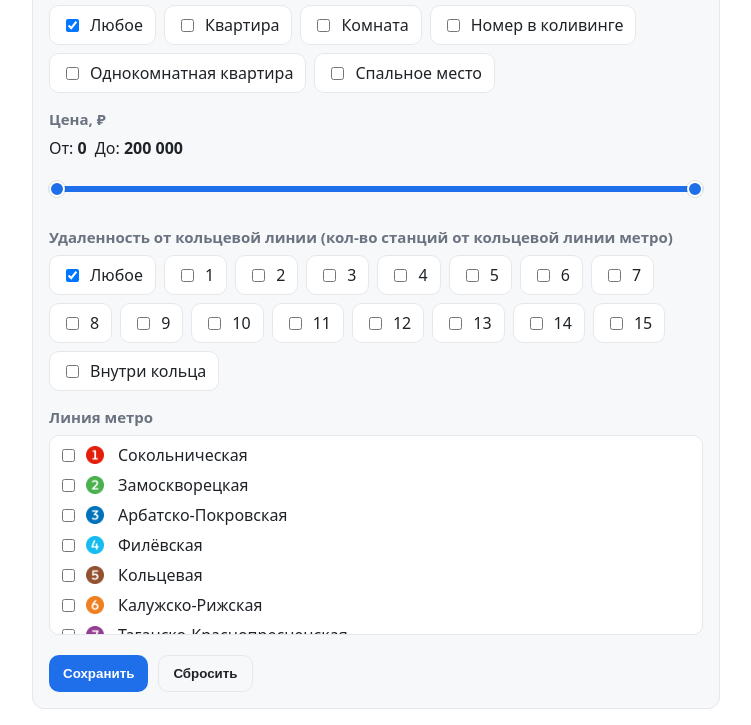
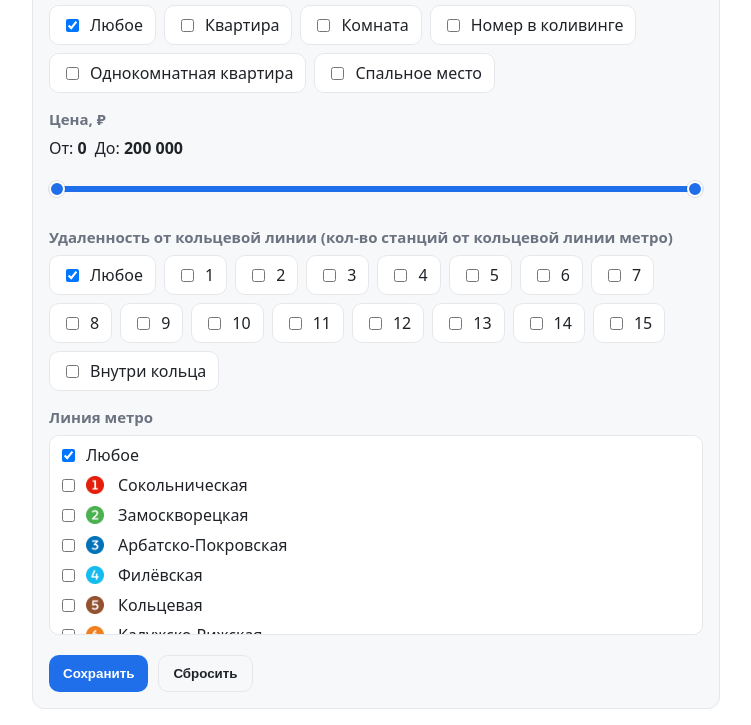
Before and after one commit to Loysoon/colife_web_tg, a plain HTML site: page index.html in a window 1280 px wide. Shown: the part 99-824 px from the top of the page, without its empty margins (264-1015 px from the left). Drawn offline with Linux system fonts and the light colour scheme.

Commit message:
Add files via upload

```diff
--- a/index.html
+++ b/index.html
@@ -160,29 +160,30 @@
 
         <div class="section">
           <h2>Линия метро</h2>
-          <div class="scroll checkboxes">
-            <label><input type="checkbox" value="Сокольническая" /> <img class="metro-icon" src="metro_icons/sokolnicheskaya.png" alt="">Сокольническая</label>
-            <label><input type="checkbox" value="Замоскворецкая" /> <img class="metro-icon" src="metro_icons/zamoskvoretskaya.png" alt="">Замоскворецкая</label>
-            <label><input type="checkbox" value="Арбатско-Покровская" /> <img class="metro-icon" src="metro_icons/arbatsko-pokrovskaya.png" alt="">Арбатско-Покровская</label>
-            <label><input type="checkbox" value="Филёвская" /> <img class="metro-icon" src="metro_icons/filevskaya.png" alt="">Филёвская</label>
-            <label><input type="checkbox" value="Кольцевая" /> <img class="metro-icon" src="metro_icons/kolcevaya.png" alt="">Кольцевая</label>
-            <label><input type="checkbox" value="Калужско-Рижская" /> <img class="metro-icon" src="metro_icons/kaluzhsko-rizhskaya.png" alt="">Калужско-Рижская</label>
-            <label><input type="checkbox" value="Таганско-Краснопресненская" /> <img class="metro-icon" src="metro_icons/tagansko-krasnopresnenskaya.png" alt="">Таганско-Краснопресненская</label>
-            <label><input type="checkbox" value="Калининская" /> <img class="metro-icon" src="metro_icons/kalininskaya.png" alt="">Калининская</label>
-            <label><input type="checkbox" value="Солнцевская" /> <img class="metro-icon" src="metro_icons/solncevskaya.png" alt="">Солнцевская</label>
-            <label><input type="checkbox" value="Серпуховско-Тимирязевская" /> <img class="metro-icon" src="metro_icons/serpuhovsko-timiryazevskaya.png" alt="">Серпуховско-Тимирязевская</label>
-            <label><input type="checkbox" value="Люблинско-Дмитровская" /> <img class="metro-icon" src="metro_icons/lyublinsko-dmitrovskaya.png" alt="">Люблинско-Дмитровская</label>
-            <label><input type="checkbox" value="Большая кольцевая" /> <img class="metro-icon" src="metro_icons/bolshaya-kolcevaya.png" alt="">Большая кольцевая</label>
-            <label><input type="checkbox" value="Бутовская" /> <img class="metro-icon" src="metro_icons/butovskaya.png" alt="">Бутовская</label>
-            <label><input type="checkbox" value="Московское центральное кольцо" /> <img class="metro-icon" src="metro_icons/mck.png" alt="">Московское центральное кольцо</label>
-            <label><input type="checkbox" value="Некрасовская" /> <img class="metro-icon" src="metro_icons/nekrasovskaya.png" alt="">Некрасовская</label>
-            <label><input type="checkbox" value="Троицкая" /> <img class="metro-icon" src="metro_icons/troickaya.png" alt="">Троицкая</label>
-            <label><input type="checkbox" value="Рублёво-Архангельская" /> <img class="metro-icon" src="metro_icons/rublovo-arhangelskaya.png" alt="">Рублёво-Архангельская</label>
-            <label><input type="checkbox" value="Бирюлёвская" /> <img class="metro-icon" src="metro_icons/biryulevskaya.png" alt="">Бирюлёвская</label>
-            <label><input type="checkbox" value="МЦД1" /> <img class="metro-icon" src="metro_icons/mcd1.png" alt="">МЦД1</label>
-            <label><input type="checkbox" value="МЦД2" /> <img class="metro-icon" src="metro_icons/mcd2.png" alt="">МЦД2</label>
-            <label><input type="checkbox" value="МЦД3" /> <img class="metro-icon" src="metro_icons/mcd3.png" alt="">МЦД3</label>
-            <label><input type="checkbox" value="МЦД4" /> <img class="metro-icon" src="metro_icons/mcd4.png" alt="">МЦД4</label>
+          <div class="scroll checkboxes" id="metro_checkboxes">
+            <label><input type="checkbox" id="metro_any" /> Любое</label>
+            <label><input type="checkbox" name="metro" value="Сокольническая" /> <img class="metro-icon" src="metro_icons/sokolnicheskaya.png" alt="">Сокольническая</label>
+            <label><input type="checkbox" name="metro" value="Замоскворецкая" /> <img class="metro-icon" src="metro_icons/zamoskvoretskaya.png" alt="">Замоскворецкая</label>
+            <label><input type="checkbox" name="metro" value="Арбатско-Покровская" /> <img class="metro-icon" src="metro_icons/arbatsko-pokrovskaya.png" alt="">Арбатско-Покровская</label>
+            <label><input type="checkbox" name="metro" value="Филёвская" /> <img class="metro-icon" src="metro_icons/filevskaya.png" alt="">Филёвская</label>
+            <label><input type="checkbox" name="metro" value="Кольцевая" /> <img class="metro-icon" src="metro_icons/kolcevaya.png" alt="">Кольцевая</label>
+            <label><input type="checkbox" name="metro" value="Калужско-Рижская" /> <img class="metro-icon" src="metro_icons/kaluzhsko-rizhskaya.png" alt="">Калужско-Рижская</label>
+            <label><input type="checkbox" name="metro" value="Таганско-Краснопресненская" /> <img class="metro-icon" src="metro_icons/tagansko-krasnopresnenskaya.png" alt="">Таганско-Краснопресненская</label>
+            <label><input type="checkbox" name="metro" value="Калининская" /> <img class="metro-icon" src="metro_icons/kalininskaya.png" alt="">Калининская</label>
+            <label><input type="checkbox" name="metro" value="Солнцевская" /> <img class="metro-icon" src="metro_icons/solncevskaya.png" alt="">Солнцевская</label>
+            <label><input type="checkbox" name="metro" value="Серпуховско-Тимирязевская" /> <img class="metro-icon" src="metro_icons/serpuhovsko-timiryazevskaya.png" alt="">Серпуховско-Тимирязевская</label>
+            <label><input type="checkbox" name="metro" value="Люблинско-Дмитровская" /> <img class="metro-icon" src="metro_icons/lyublinsko-dmitrovskaya.png" alt="">Люблинско-Дмитровская</label>
+            <label><input type="checkbox" name="metro" value="Большая кольцевая" /> <img class="metro-icon" src="metro_icons/bolshaya-kolcevaya.png" alt="">Большая кольцевая</label>
+            <label><input type="checkbox" name="metro" value="Бутовская" /> <img class="metro-icon" src="metro_icons/butovskaya.png" alt="">Бутовская</label>
+            <label><input type="checkbox" name="metro" value="Московское центральное кольцо" /> <img class="metro-icon" src="metro_icons/mck.png" alt="">Московское центральное кольцо</label>
+            <label><input type="checkbox" name="metro" value="Некрасовская" /> <img class="metro-icon" src="metro_icons/nekrasovskaya.png" alt="">Некрасовская</label>
+            <label><input type="checkbox" name="metro" value="Троицкая" /> <img class="metro-icon" src="metro_icons/troickaya.png" alt="">Троицкая</label>
+            <label><input type="checkbox" name="metro" value="Рублёво-Архангельская" /> <img class="metro-icon" src="metro_icons/rublovo-arhangelskaya.png" alt="">Рублёво-Архангельская</label>
+            <label><input type="checkbox" name="metro" value="Бирюлёвская" /> <img class="metro-icon" src="metro_icons/biryulevskaya.png" alt="">Бирюлёвская</label>
+            <label><input type="checkbox" name="metro" value="МЦД1" /> <img class="metro-icon" src="metro_icons/mcd1.png" alt="">МЦД1</label>
+            <label><input type="checkbox" name="metro" value="МЦД2" /> <img class="metro-icon" src="metro_icons/mcd2.png" alt="">МЦД2</label>
+            <label><input type="checkbox" name="metro" value="МЦД3" /> <img class="metro-icon" src="metro_icons/mcd3.png" alt="">МЦД3</label>
+            <label><input type="checkbox" name="metro" value="МЦД4" /> <img class="metro-icon" src="metro_icons/mcd4.png" alt="">МЦД4</label>
           </div>
         </div>
 
@@ -200,6 +201,7 @@
         tg.expand();
       }
 
+      // ИСПРАВЛЕНИЕ 1: Функция сброса теперь правильно устанавливает "Любое" для всех секций
       document.getElementById('resetBtn').addEventListener('click', () => {
         // Тип жилья — вернуть "Любое"
         const typeAnyEl = document.getElementById('type_any');
@@ -211,8 +213,10 @@
         if (ringAnyEl) ringAnyEl.checked = true;
         document.querySelectorAll('input[name="ring"]').forEach(i => i.checked = false);
 
-        // Метро — очистить
-        document.querySelectorAll('.checkboxes input[type="checkbox"]').forEach(i => i.checked = false);
+        // ИСПРАВЛЕНИЕ 2: Метро — теперь правильно сбрасывается и активируется "Любое"
+        const metroAnyEl = document.getElementById('metro_any');
+        if (metroAnyEl) metroAnyEl.checked = true;
+        document.querySelectorAll('input[name="metro"]').forEach(i => i.checked = false);
 
         // Цена — вернуть к дефолту
         setPriceRanges(DEFAULT_MIN_PRICE, DEFAULT_MAX_PRICE);
@@ -347,12 +351,17 @@
             document.querySelectorAll('input[name="ring"]').forEach(i => i.checked = false);
           }
 
-          // Линии метро
+          // ИСПРАВЛЕНИЕ 3: Линии метро - используем правильный селектор
+          const metroAnyEl = document.getElementById('metro_any');
           if (Array.isArray(data.metros) && data.metros.length) {
             const metrosSet = new Set(data.metros.map(String));
-            document.querySelectorAll('.checkboxes input[type="checkbox"]').forEach(i => {
+            document.querySelectorAll('input[name="metro"]').forEach(i => {
               i.checked = metrosSet.has(i.value);
             });
+            if (metroAnyEl) metroAnyEl.checked = false;
+          } else {
+            if (metroAnyEl) metroAnyEl.checked = true;
+            document.querySelectorAll('input[name="metro"]').forEach(i => i.checked = false);
           }
         } catch (e) {
           console.error('applyFiltersFromUrl error', e);
@@ -389,9 +398,13 @@
           if (rings.length) payload.rings = rings;
         }
 
-        // Метро: только чекбоксы внутри блока со списком метро
-        const metros = Array.from(document.querySelectorAll('.checkboxes input[type="checkbox"]:checked')).map(i => i.value);
-        if (metros.length) payload.metros = metros;
+        // Метро: только если не выбрано "Любое"
+        const metroAnyEl = document.getElementById('metro_any');
+        if (!(metroAnyEl && metroAnyEl.checked)) {
+          // ИСПРАВЛЕНИЕ 4: Используем правильный селектор для метро
+          const metros = Array.from(document.querySelectorAll('input[name="metro"]:checked')).map(i => i.value);
+          if (metros.length) payload.metros = metros;
+        }
 
         return payload;
       }
@@ -444,6 +457,34 @@
           });
         });
       })();
+
+      // ИСПРАВЛЕНИЕ 5: Логика "Любое" для метро - полностью переписана для правильной работы
+      (function bindMetroAnyLogic(){
+        const metroAnyEl = document.getElementById('metro_any');
+        if (!metroAnyEl) return;
+
+        // начальное состояние: если ничего не выбрано — "Любое"
+        metroAnyEl.checked = Array.from(document.querySelectorAll('input[name="metro"]:checked')).length === 0;
+
+        metroAnyEl.addEventListener('change', () => {
+          if (metroAnyEl.checked) {
+            // Включили «Любое» — снимаем конкретные значения
+            document.querySelectorAll('input[name="metro"]').forEach(i => i.checked = false);
+          } else {
+            // Пользователь попытался снять «Любое». Если ничего другого не выбрано — не даём снять
+            const anyChecked = Array.from(document.querySelectorAll('input[name="metro"]:checked')).length > 0;
+            if (!anyChecked) metroAnyEl.checked = true;
+          }
+        });
+
+        // Обработчики для всех чекбоксов метро
+        document.querySelectorAll('input[name="metro"]').forEach(i => {
+          i.addEventListener('change', () => {
+            const anyChecked = Array.from(document.querySelectorAll('input[name="metro"]:checked')).length > 0;
+            metroAnyEl.checked = !anyChecked;
+          });
+        });
+      })();
     </script>
   </body>
-  </html>
+</html>
```
